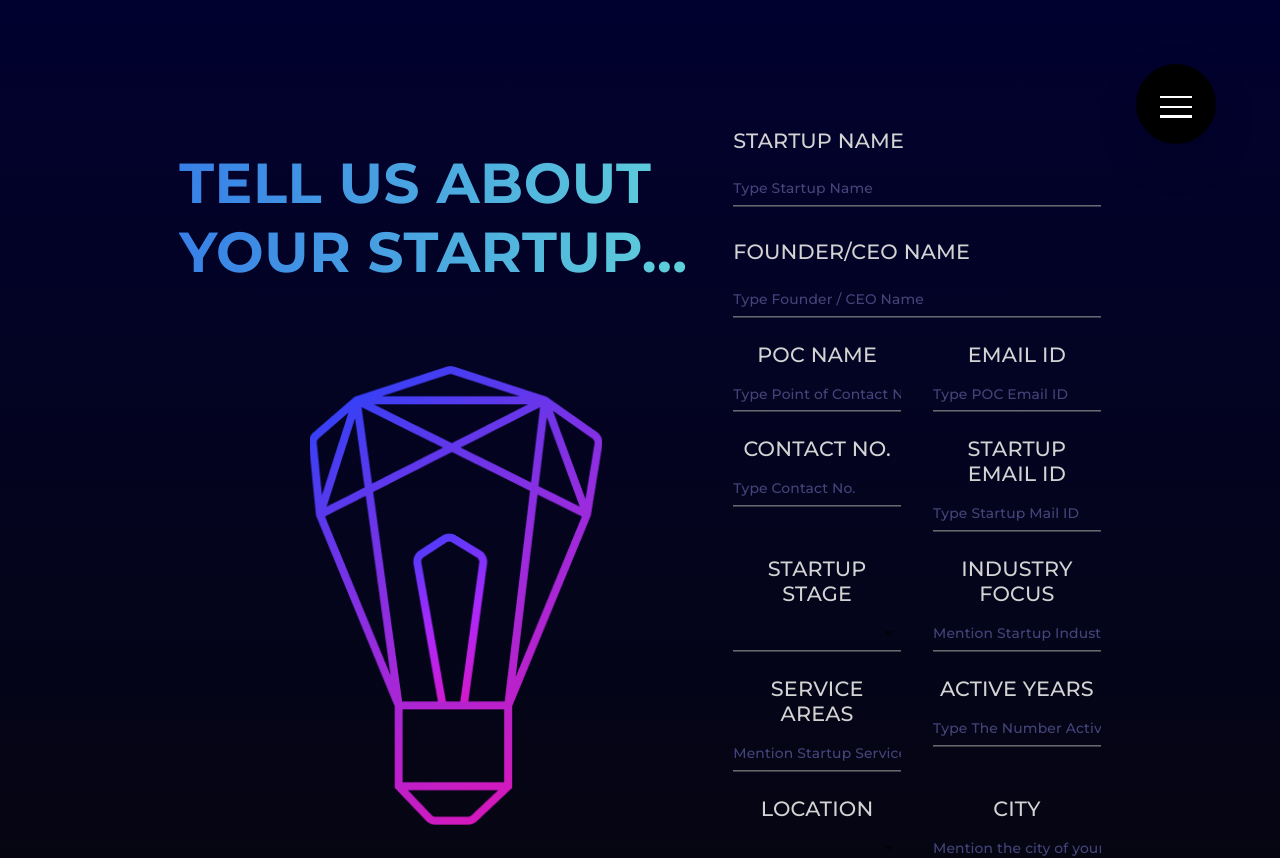
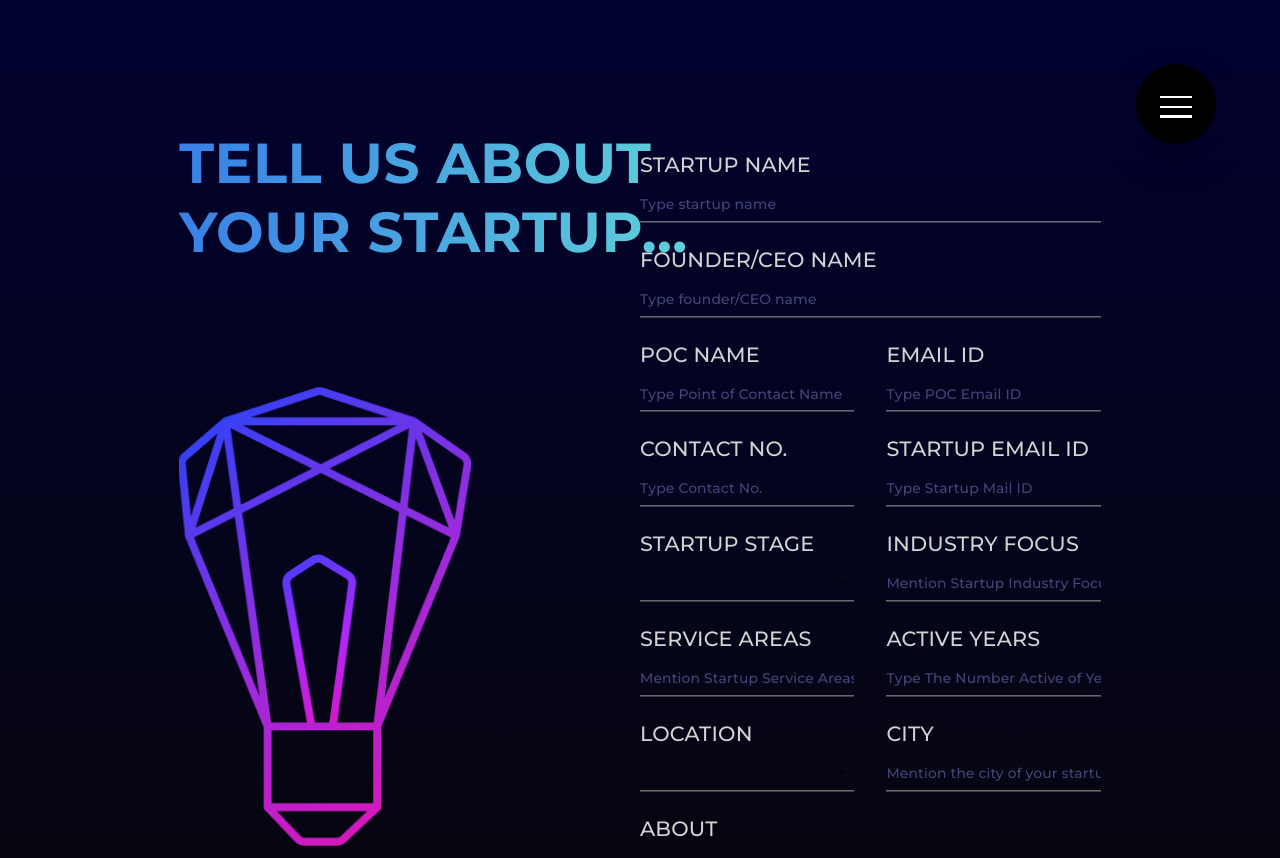
Before and after one commit to E-Cell-IITH/E-Cell-Website, a Next.js app: page /register in a window 1280 px wide. Shown: the top 858 px of the page. Built offline with nearby package versions, Linux system fonts and the light colour scheme.

Commit message:
changes made to register page

```diff
--- a/pages/register.js
+++ b/pages/register.js
@@ -19,7 +19,7 @@ import {
 import { Grid } from "@mui/material";
 gsap.registerPlugin(ScrollTrigger);
 
-const Field = ({label, placeholder, name, value, onChange, isOption, options}) => {
+const Field = ({ label, placeholder, name, value, onChange, isOption, options }) => {
   let input = <></>
   if (isOption)
     input = <>
@@ -52,7 +52,7 @@ const Field = ({label, placeholder, name, value, onChange, isOption, options}) =
             },
           }}
         >
-          {options.map((el,key) => (
+          {options.map((el, key) => (
             <MenuItem key={key} value={el}>{el}</MenuItem>
           ))}
           {/* <MenuItem value="Idea">Idea</MenuItem>
@@ -126,9 +126,9 @@ const Register = () => {
     semail: "",
     ifocus: "",
     ayears: "",
-    location:"",
-    city:"",
-    about:""
+    location: "",
+    city: "",
+    about: ""
   });
   const isDataFilled = () => {
     return Object.values(data).every(value => value !== "");
@@ -139,29 +139,29 @@ const Register = () => {
     setData((previous) => ({ ...previous, [name]: value }));
   }
 
-  function check(){
-    if(data.contact.length !== 10) {
+  function check() {
+    if (data.contact.length !== 10) {
       alert("Enter a valid phone number!")
       return false;
     }
 
     const x = data.contact
-    for(var i=0;i<x.length;i++){
-      if(!(x[i] >= '0' && x[i] <= '9')){
+    for (var i = 0; i < x.length; i++) {
+      if (!(x[i] >= '0' && x[i] <= '9')) {
         alert("Enter valid phone number!")
         return false;
       }
     }
 
     const y = data.ayears
-    for(var i=0;i<y.length;i++){
-      if(!(y[i] >= '0' && y[i] <= '9')){
+    for (var i = 0; i < y.length; i++) {
+      if (!(y[i] >= '0' && y[i] <= '9')) {
         alert("Enter valid active years!")
         return false;
       }
     }
 
-    if(!isEmail(data.semail) && !isEmail(data.email)){
+    if (!isEmail(data.semail) && !isEmail(data.email)) {
       alert("Enter valid email!")
       return false;
     }
@@ -172,7 +172,7 @@ const Register = () => {
   async function handleSubmit(e) {
     e.preventDefault();
 
-    if(!check()) {return;}
+    if (!check()) { return; }
 
     console.log(data)
 
@@ -189,13 +189,13 @@ const Register = () => {
       semail: "",
       ifocus: "",
       ayears: "",
-      location:"",
-      city:"",
-      about:""
+      location: "",
+      city: "",
+      about: ""
     })
 
     const data2 = fetchData.data
-    if(data2.alert === true){
+    if (data2.alert === true) {
       alert(data2.message)
     }
   }
@@ -368,8 +368,10 @@ const Register = () => {
   ]
 
   return (
-    <div style={{background:
-      "linear-gradient(0deg, rgba(10, 10, 12, 0.70) 1.78%, rgba(2, 2, 68, 0.70) 100%), #000",padding:"10vw"}}>
+    <div style={{
+      background:
+        "linear-gradient(0deg, rgba(10, 10, 12, 0.70) 1.78%, rgba(2, 2, 68, 0.70) 100%), #000", padding: "10vw"
+    }}>
       <Head>
         <title>E-Cell Register</title>
       </Head>
@@ -383,7 +385,7 @@ const Register = () => {
           padding: "0 5%",
         }}
       >
-        <div
+        {/* <div
           style={{
             display: "flex",
             flexDirection: "column",
@@ -418,17 +420,17 @@ const Register = () => {
             image="/vector.png"
             title="groww"
           />
-        </div>
+        </div> */}
         <div
           style={{
             display: "flex",
             flexDirection: "column",
             alignItems: "flex-start",
             justifyContent: "center",
-            width: "50%",
+            width: "100%",
           }}
         >
-          <Typography
+          {/* <Typography
             sx={{
               color: "#D3D3D3",
               fontFamily: "Montserrat",
@@ -471,9 +473,9 @@ const Register = () => {
               },
             }}
             variant="standard"
-          />
+          /> */}
 
-          <Typography
+          {/* <Typography
             sx={{
               color: "#D3D3D3",
               fontFamily: "Montserrat",
@@ -519,15 +521,61 @@ const Register = () => {
               },
             }}
             variant="standard"
-          />
-          <Grid container columnSpacing={4}>
-            {fieldData.map((el,key) => (
-              <Grid item xs={6} alignContent="flex-start" key={key}>
-                <Field {...el}/>
+          /> */}
+          <Grid container>
+            {/* Code for line 397 to 422 will come here. Make a container inside this item it give it half width on large screen and full width on small screen. Keep both parts inside separate grid items so that alignment is easier */}
+            <Grid container lg={6} md={12}>
+              <Grid item lg={12} md={6}>
+                <Typography
+                  textAlign="left"
+                  fontFamily={"Montserrat"}
+                  fontSize={"3.52256rem"}
+                  fontStyle={"normal"}
+                  fontWeight={700}
+                  lineHeight={"normal"}
+                  textTransform={"uppercase"}
+                  marginBottom={"5rem"}
+                  // marginTop={-25}
+                  width={"34.62881rem"}
+                  sx={{
+                    background:
+                      "linear-gradient(91deg, #3880E7 0.4%, #62D7D8 99.34%)",
+                    backgroundClip: "text",
+                    "WebkitBackgroundClip": "text",
+                    "WebkitTextFillColor": "transparent",
+                  }}
+                >
+                  Tell us about your StartuP...
+                </Typography>
               </Grid>
-            ))
-            }
+              <Grid item lg={12} md={6}>
+                <CardMedia
+                  sx={{ width: "18.24944rem", height: "28.67769rem" }}
+                  image="/vector.png"
+                />
+              </Grid>
+            </Grid>
+            <Grid container lg={6} md={12} textAlign="left">
+              <Grid item xs={12}>
+                <Field label="startup name" placeholder="Type startup name" value={data.sname} onChange={onChange} />
+              </Grid>
+              <Grid item xs={12}>
+                <Field label="Founder/CEO name" placeholder="Type founder/CEO name" value={data.fname} onChange={onChange} />
+              </Grid>
+              <Grid container columnSpacing={4}>
+                {fieldData.map((el, key) => (
+                  <Grid item md={12} lg={6} alignContent="flex-start" key={key}>
+                    <Field {...el} />
+                  </Grid>
+                ))
+                }
+              </Grid>
+              <Grid item xs={12}>
+                <Field label="About" placeholder="Tell us about yourself" value={data.about} onChange={onChange} />
+              </Grid>
+            </Grid>
           </Grid>
+
           {/* <div
             style={{
               display: "flex",
@@ -999,7 +1047,7 @@ const Register = () => {
               />
             </div>
           </div> */}
-          <Typography
+          {/* <Typography
             sx={{
               color: "#D3D3D3",
               fontFamily: "Montserrat",
@@ -1043,14 +1091,14 @@ const Register = () => {
               },
             }}
             variant="standard"
-          />
-          <span style={{ cursor: isDataFilled() ? 'pointer' : 'not-allowed', paddingTop:"2.5vw",margin:0, height:"fit-content" }}>
+          /> */}
+          <span style={{ cursor: isDataFilled() ? 'pointer' : 'not-allowed', paddingTop: "2.5vw", margin: 0, height: "fit-content" }}>
             <Button
-            disabled={!isDataFilled()}
+              disabled={!isDataFilled()}
               sx={{
                 borderRadius: "0.5rem",
-                backgroundImage: isDataFilled()?
-                  "linear-gradient(90deg, #3880E7 0.58%, #62D7D8 99.89%) !important":"linear-gradient(90deg, #637897 0.58%, #668D8E 99.89%) !important",
+                backgroundImage: isDataFilled() ?
+                  "linear-gradient(90deg, #3880E7 0.58%, #62D7D8 99.89%) !important" : "linear-gradient(90deg, #637897 0.58%, #668D8E 99.89%) !important",
                 textTransform: "capitalize",
                 width: "fit-content",
               }}
```
